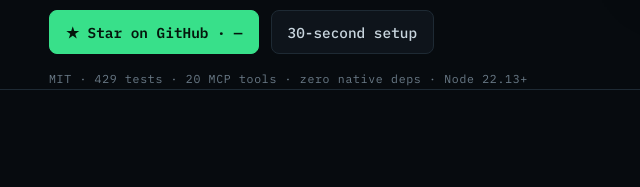
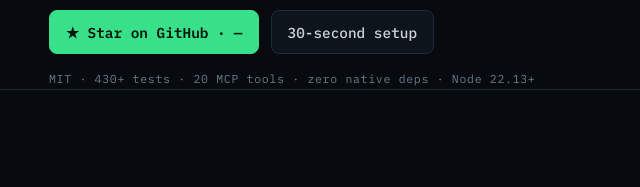
Before and after one commit to Rohanxmalik/Tower, a website: page site/index.html in a window 1280 px wide. Shown: the part 613-800 px from the top of the page, 51-691 px from the left. Drawn offline with Linux system fonts and the light colour scheme; no server answers.

Commit message:
fix(site): the test count on the landing page was already wrong
It read 429; the suite was at 433 before today and is at 434 now. Same drift as the
tool count, on the page most visitors see first, and the guard does not cover it —
a test cannot assert its own suite's total without circularity.

So the claim is made drift-resistant instead of merely corrected: "430+ tests" stays
true as tests are added, where an exact figure is wrong again on the next commit that
adds one. A precise number that is wrong reads worse than an approximate one that is
right.

```diff
--- a/site/index.html
+++ b/site/index.html
@@ -306,7 +306,7 @@
             <a class="btn btn-primary" href="https://github.com/Rohanxmalik/Tower">★ Star on GitHub · <span data-stars>—</span></a>
             <a class="btn" href="#install">30-second setup</a>
           </div>
-          <div class="trust">MIT · 429 tests · 20 MCP tools · zero native deps · Node 22.13+</div>
+          <div class="trust">MIT · 430+ tests · 20 MCP tools · zero native deps · Node 22.13+</div>
         </div>
 
         <div class="console hero-anim" aria-hidden="true">
```
